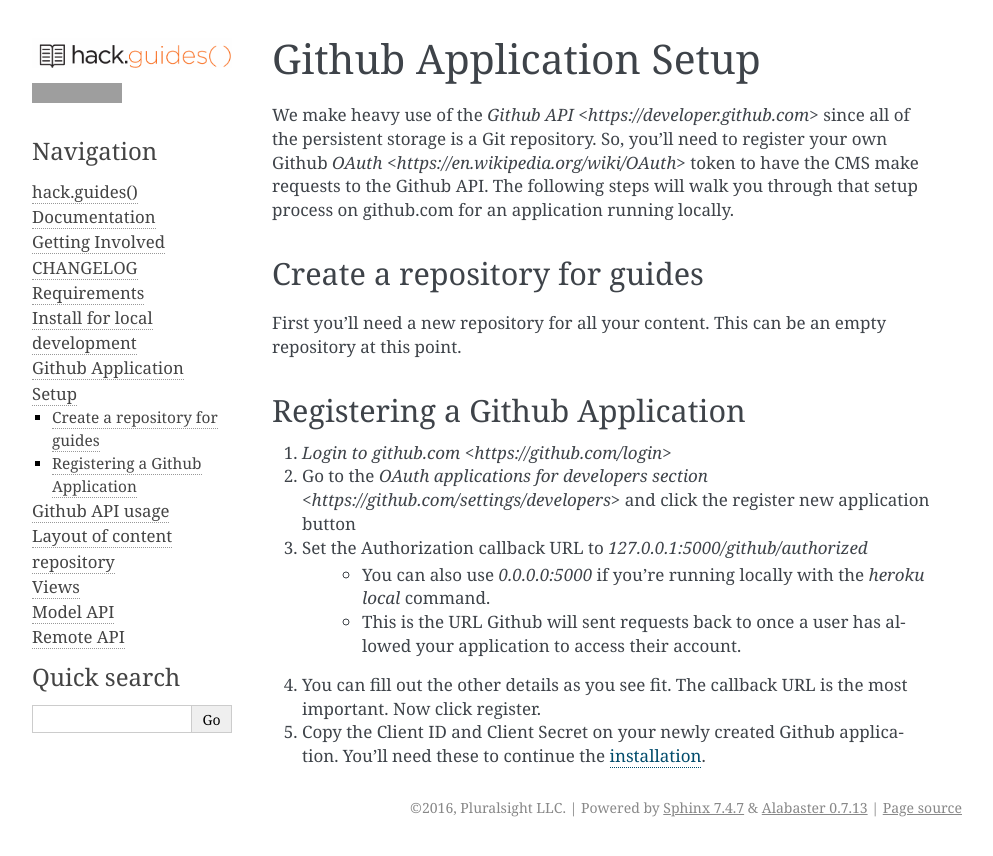
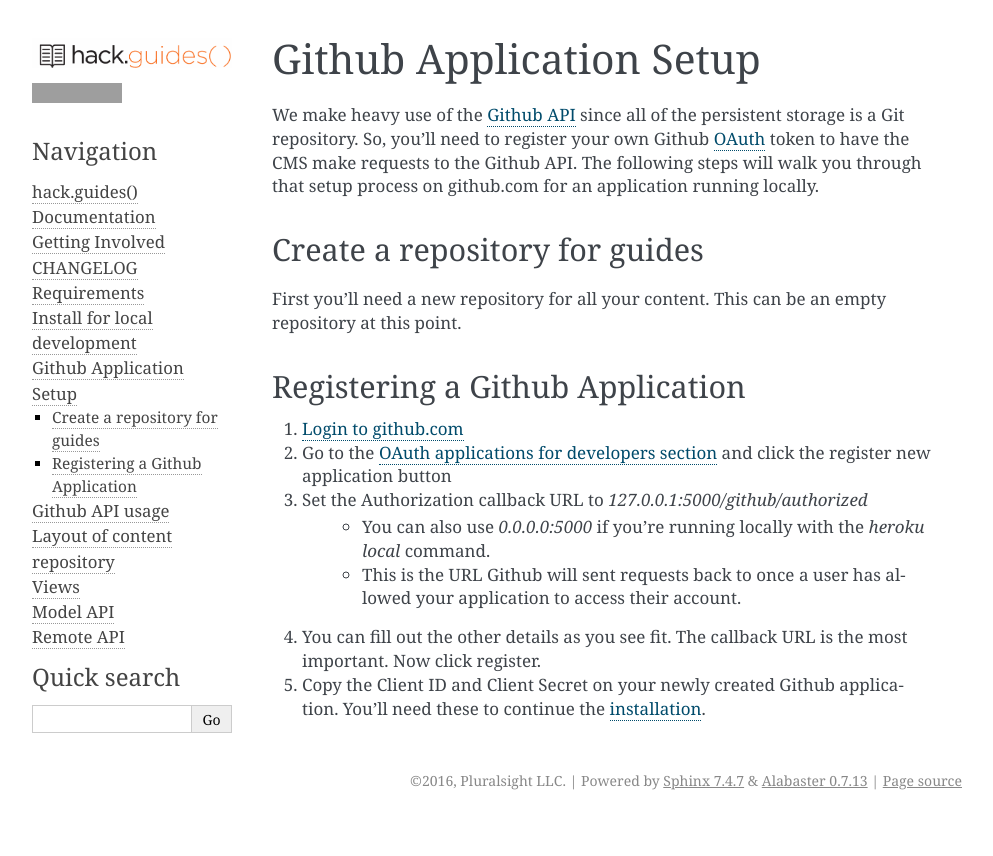
Before and after one commit to pluralsight/guides-cms, a Sphinx documentation site: the page built from docs/github_setup.rst, in a window 1280 px wide. Shown: the top 856 px of the page, without its empty margins (148-1141 px from the left). Built offline with Sphinx 7.4.7, drawn with Linux system fonts in a browser that asks for light colours; pages that are not in the unit, such as notebooks, are missing from menus; grey boxes are pictures that could not be loaded.

Commit message:
More rst typos

```diff
--- a/docs/github_setup.rst
+++ b/docs/github_setup.rst
@@ -2,9 +2,9 @@
 Github Application Setup
 ========================
 
-We make heavy use of the `Github API <https://developer.github.com>` since all
+We make heavy use of the `Github API <https://developer.github.com>`_ since all
 of the persistent storage is a Git repository.  So, you'll need to register
-your own Github `OAuth <https://en.wikipedia.org/wiki/OAuth>` token to have the
+your own Github `OAuth <https://en.wikipedia.org/wiki/OAuth>`_ token to have the
 CMS make requests to the Github API.  The following steps will walk you through
 that setup process on github.com for an application running locally.
 
@@ -19,8 +19,8 @@
 Registering a Github Application
 --------------------------------
 
-1. `Login to github.com <https://github.com/login>`
-2. Go to the `OAuth applications for developers section <https://github.com/settings/developers>` and click the register new application button
+1. `Login to github.com <https://github.com/login>`_
+2. Go to the `OAuth applications for developers section <https://github.com/settings/developers>`_ and click the register new application button
 3. Set the Authorization callback URL to `127.0.0.1:5000/github/authorized`
     * You can also use `0.0.0.0:5000` if you're running locally with the
       `heroku local` command.
```
